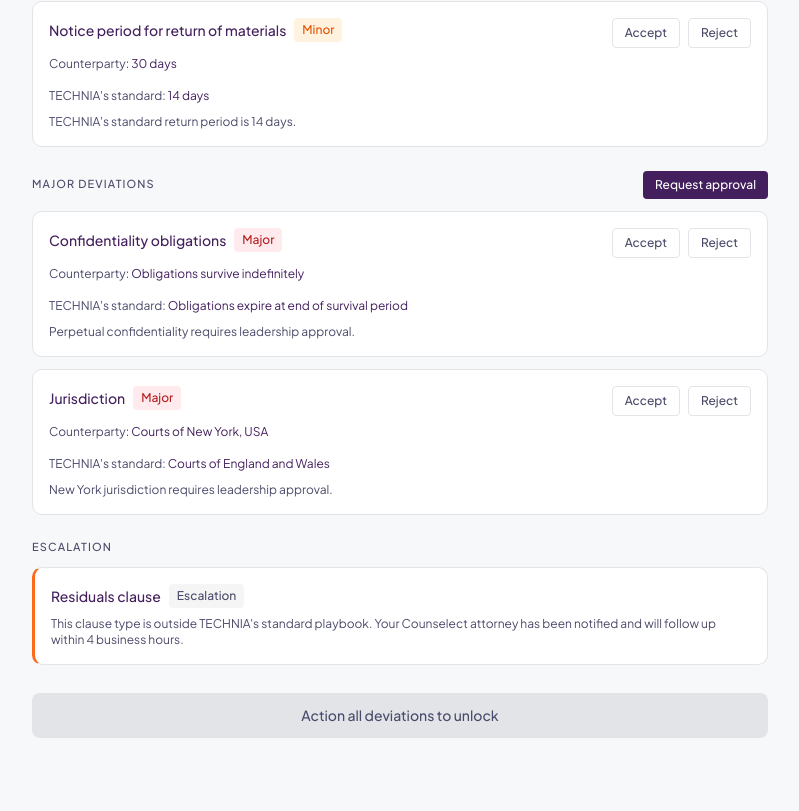
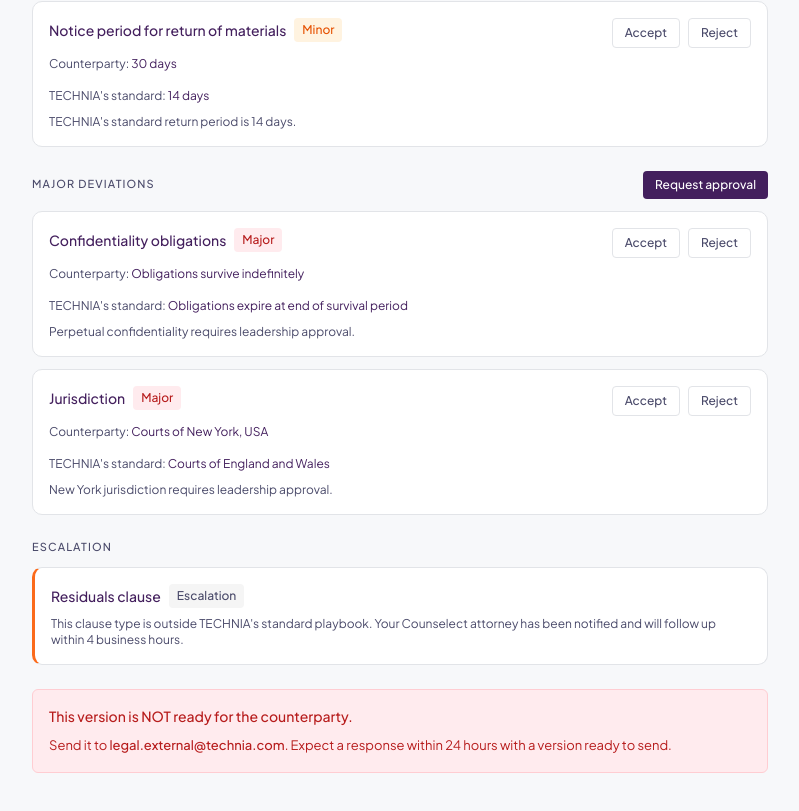
Before and after one commit to pdlegal/v0-pact-by-counselect, a Next.js app: page /review/results in a window 1280 px wide. Shown: the part 702-1513 px from the top of the page, without its empty margins (240-1039 px from the left). Before the commit the page ends 1464 px from the top, so only its background shows below. Built offline with nearby package versions, Linux system fonts and the light colour scheme.

Commit message:
feat: update download logic with three scenarios
Add distinct download behaviors and warning messages for minor/major deviations and escalations.

```diff
--- a/app/review/results/page.tsx
+++ b/app/review/results/page.tsx
@@ -388,11 +388,37 @@ export default function DeviationTablePage() {
   const allActioned = actionedCount === totalActionable
 
   const hasMajorAccepted = deviations.some(d => d.type === "major" && d.status === "accepted")
+  const hasEscalation = deviations.some(d => d.type === "escalation")
+  const onlyMinorDeviations = !deviations.some(d => d.type === "major" || d.type === "escalation")
 
   // Get major deviations that need approval (pending or with approval form shown)
   const majorDeviationsForApproval = deviations.filter(
     d => d.type === "major" && (d.status === "pending" || d.showApprovalForm)
   )
+
+  const handleNotifyLegal = () => {
+    const escalationClauses = deviations.filter(d => d.type === "escalation")
+    const clauseList = escalationClauses.map(d => `- ${d.title}: ${d.counterparty}`).join('\n')
+
+    const emailSubject = encodeURIComponent("NDA Review - Escalation Required")
+    const emailBody = encodeURIComponent(
+`Dear Legal Team,
+
+An NDA review has identified the following clause(s) that require legal review:
+
+${clauseList}
+
+I have attached the reviewed NDA with all other changes applied. The escalated clause(s) are highlighted as "To be confirmed by legal."
+
+Please review and provide a version ready to send to the counterparty.
+
+Thank you.
+
+Best regards`
+    )
+
+    window.location.href = `mailto:legal.external@technia.com?subject=${emailSubject}&body=${emailBody}`
+  }
 
   const handleRequestApproval = () => {
     // Build email table content
@@ -596,18 +622,69 @@ Best regards`
         ))}
 
         {/* Warning Banner */}
-        {hasMajorAccepted && (
+        {hasMajorAccepted && !hasEscalation && (
           <div
             className="p-3 rounded-md mb-4 mt-6"
             style={{ backgroundColor: "#FFF3E0", borderRadius: "6px" }}
           >
             <p style={{ color: "#E65100", fontSize: "13px" }}>
-              This document contains major deviations. It must be reviewed by legal before being sent to the counterparty.
+              This document contains major deviations. Ensure approvals are documented before sending.
             </p>
           </div>
         )}
 
-        {/* Download Button */}
+        {/* Escalation Warning */}
+        {hasEscalation && (
+          <div
+            className="p-4 rounded-md mb-4 mt-6"
+            style={{ backgroundColor: "#FFEBEE", border: "1px solid #FFCDD2", borderRadius: "6px" }}
+          >
+            <p className="font-medium mb-2" style={{ color: "#B71C1C", fontSize: "14px" }}>
+              This version is NOT ready for the counterparty.
+            </p>
+            <p style={{ color: "#B71C1C", fontSize: "13px", lineHeight: 1.6 }}>
+              Send it to <span className="font-medium">legal.external@technia.com</span>. Expect a response within 24 hours with a version ready to send.
+            </p>
+          </div>
+        )}
+
+        {/* Ready to send message (only minor deviations) */}
+        {allActioned && onlyMinorDeviations && (
+          <div
+            className="p-3 rounded-md mb-4 mt-6"
+            style={{ backgroundColor: "#E8F5E9", borderRadius: "6px" }}
+          >
+            <p style={{ color: "#1B5E20", fontSize: "13px" }}>
+              This version is ready to send to the counterparty.
+            </p>
+          </div>
+        )}
+
+        {/* Notify Legal Button (when escalation exists) */}
+        {hasEscalation && allActioned && (
+          <>
+            <button
+              onClick={handleNotifyLegal}
+              className="w-full py-3 rounded-md font-medium transition-all mt-4"
+              style={{
+                backgroundColor: "#B71C1C",
+                color: "#FFFFFF",
+                fontSize: "14px"
+              }}
+            >
+              Notify legal
+            </button>
+            <p
+              className="text-center mt-2"
+              style={{ color: "#4A4A6A", fontSize: "11px" }}
+            >
+              Download a version with the escalated clause highlighted as &quot;To be confirmed by legal.&quot;
+            </p>
+          </>
+        )}
+
+        {/* Download Button (only when no escalation) */}
+        {!hasEscalation && (
           <button
             disabled={!allActioned}
             onClick={() => allActioned && router.push("/review/output")}
@@ -626,6 +703,7 @@ Best regards`
               : "Action all deviations to unlock"
             }
           </button>
+        )}
       </div>
     </main>
   )
```
Lines whose indentation alone changed are shown as unchanged.
